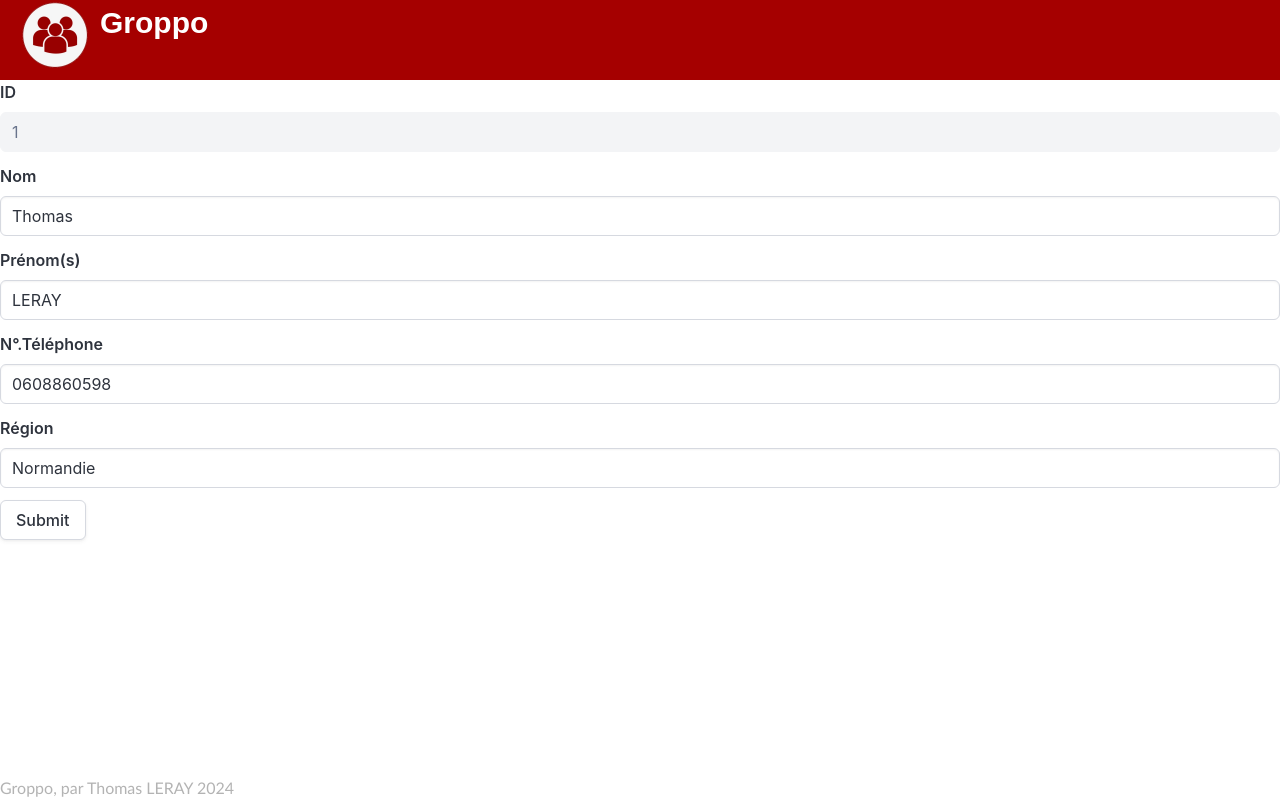
After one commit to Bastodon/Groppo, a PHP site: page /edit_db.php?id=1 in a window 1280 px wide. The commit adds this page. Run offline with PHP 8.4, Linux system fonts and the light colour scheme; data comes from the database, SQL or seed files in the repository.

Commit message:
Formulaires de UPDATE et DELETE. Ajout des PHP edit_db, delete_db, ajout et ajout_db. Nouvelles icones dans les assets.

```diff
--- a/create-groppo-database.sql
+++ b/create-groppo-database.sql
@@ -6,10 +6,10 @@ SET NAMES utf8mb4;
 SET character_set_client = utf8mb4;
 
 CREATE TABLE `Contacts` (
-	`id` int AUTO_INCREMENT NOT NULL,
+	`id` int AUTO_INCREMENT,
 	`nom` varchar(20) NOT NULL,
     `prenoms` varchar(50),
-    `telephone` varchar(15) DEFAULT NULL,
+    `telephone` varchar(15),
     `region` varchar(50),
     PRIMARY KEY (`id`)
     ) CHARSET=utf8mb4;
--- /dev/null
+++ b/edit_db.php
@@ -0,0 +1,85 @@
+<?php
+        $con = mysqli_connect("localhost","root","","sql_groppo");
+
+        if (mysqli_connect_errno()) {
+            printf("", mysqli_connect_error());
+        }
+
+        if (count($_POST)>0)
+        {
+            mysqli_query($con,"UPDATE contacts SET nom='" . $_POST['nom'] . "',
+            prenoms='" . $_POST['prenoms'] . "',
+            telephone='" . $_POST['telephone'] . "',
+            region='" . $_POST['region'] . "'
+            WHERE id='" . $_POST['id'] . "'" );
+            header("Location: index.php");
+        }
+
+        $result = mysqli_query($con,"SELECT * FROM contacts WHERE id='" . $_GET['id'] . "'");
+        $lig = mysqli_fetch_array($result);
+
+?>
+
+<html lang="fr">
+
+  <head>
+    <meta charset="utf-8">
+    <title>Groppo - Edit</title>
+    <meta name="viewport" content="width=device-width, initial-scale=1">
+    <script src="https://ajax.googleapis.com/ajax/libs/jquery/3.3.1/jquery.min.js"> </script>
+    <link rel="stylesheet" href="styles.css" type="text/css">
+    <link rel="stylesheet" href="https://cdn.jsdelivr.net/npm/bulma@1.0.0/css/bulma.min.css">
+    <link rel="icon" type="image/x-icon" href="assets/grop.ico">
+  </head>
+
+    <body>
+
+        <header>
+            <a href="index.php"> <img src="assets/grop.ico" alt="logo"> </a>
+            <a href="index.php"> <h1> Groppo </h1> </a>
+        </header>
+
+        <div class="ajout-main">
+
+            <form name="update" action="" method="post">
+                <div class="field">
+                    <label for="nom" class="label">ID</label>
+                    <div class="control">
+                        <input type="text" class="input" size="50" id="id" name="id" value="<?php echo $lig['id']; ?>" disabled />
+                    </div>
+                </div>
+
+                <div class="field">
+                    <label for="nom" class="label">Nom</label>
+                    <div class="control">
+                        <input type="text" class="input" size="50" id="nom" name="nom" placeholder="Smith" value="<?php echo $lig['nom']; ?>" />
+                    </div>
+                </div>
+
+                <div class="field">
+                    <label for="prenoms" class="label">Prénom(s)</label>
+                    <input type="text" class="input" id="prenoms" name="prenoms" placeholder="Philippe, Auguste, Laurent" value="<?php echo $lig['prenoms']; ?>" />
+                </div>
+
+                <div class="field">
+                    <label for="telephone" class="label">N°.Téléphone</label>
+                    <input type="tel" class="input" id="telephone" name="telephone" placeholder="+33601020304" value="<?php echo $lig['telephone']; ?>" />
+                </div>
+
+                <div class="field">
+                    <label for="region" class="label">Région</label>
+                    <input type="text" class="input" id="region" name="region" placeholder="Normandie, Eure" value="<?php echo $lig['region']; ?>" />
+                </div>
+
+                <input type="submit" name="submit" class="button">
+            </form>
+
+        </div>
+
+        <footer>
+            <h4> Groppo, par Thomas LERAY 2024 </h4>
+        </footer>
+
+    </body>
+
+</html>
```
Also changed, not shown: ajout.php (added, +57 -0 lines), ajout_db.php (added, +23 -0 lines), delete_db.php (added, +14 -0 lines), index.php (+15 -3 lines), README.md, assets/bin.ico (added), assets/pen.ico (added).
